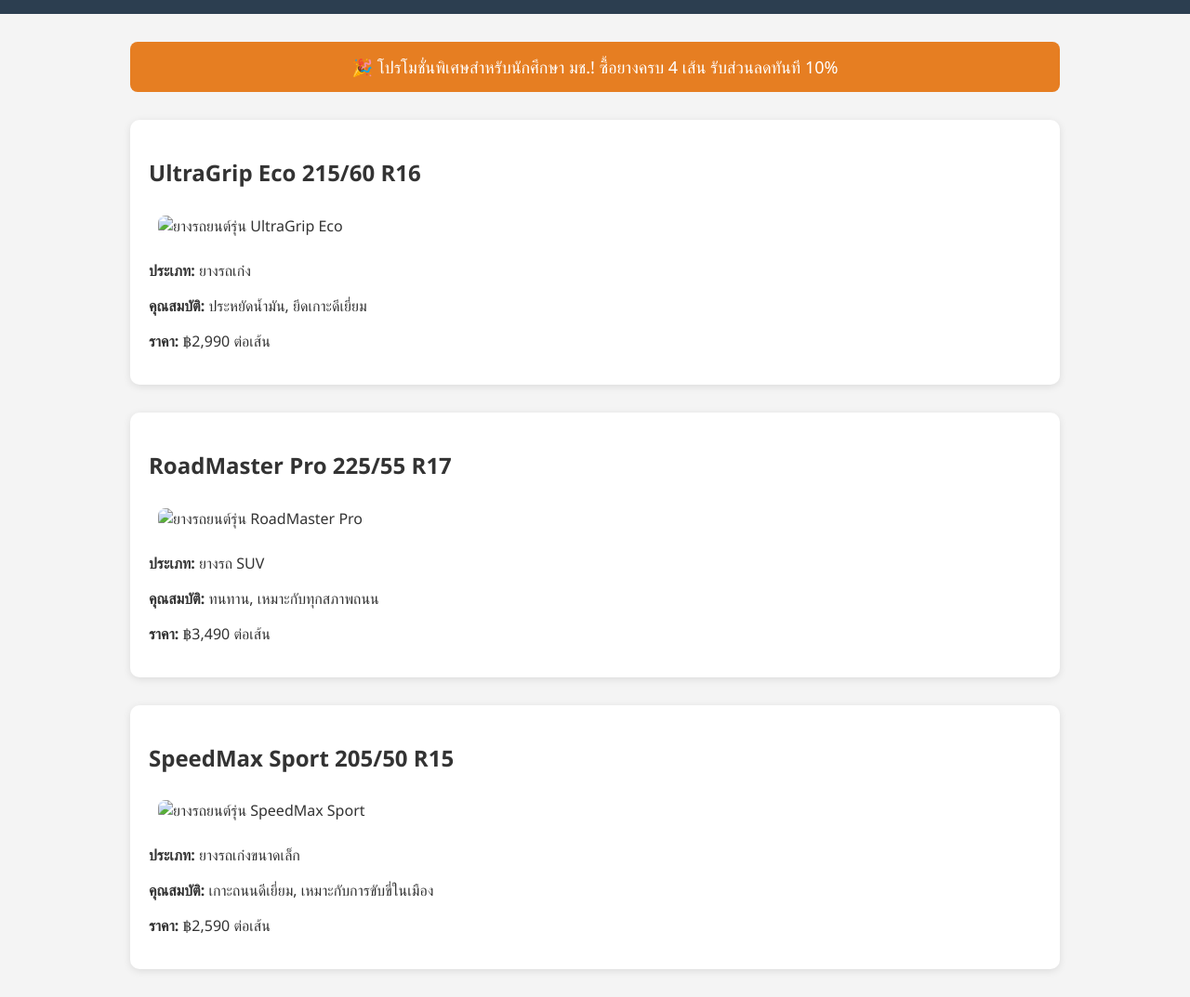
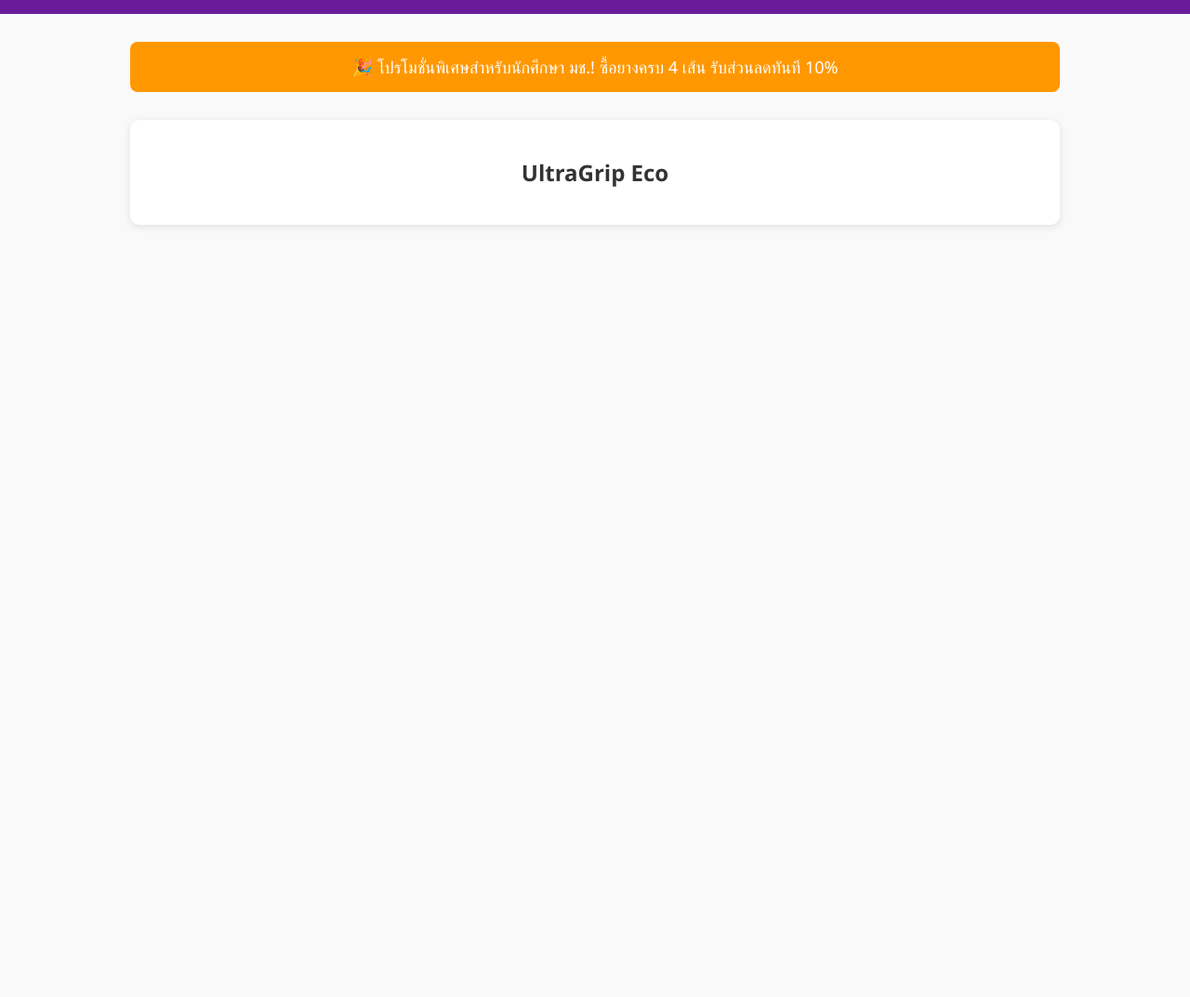
Before and after one commit to Igototoilet/myweb1, a plain HTML site: page index.html in a window 1280 px wide. Shown: the part 100-1173 px from the top of the page at 93% size. After the commit the page ends 800 px from the top, so only its background shows below. Drawn offline with Linux system fonts and the light colour scheme.

Commit message:
Update index.html

```diff
--- a/index.html
+++ b/index.html
@@ -8,11 +8,11 @@
             font-family: 'Segoe UI', sans-serif;
             margin: 0;
             padding: 0;
-            background-color: #f4f4f4;
+            background-color: #f9f9f9;
             color: #333;
         }
         header {
-            background-color: #2c3e50;
+            background-color: #6A1B9A;
             padding: 20px;
             text-align: center;
         }
@@ -31,7 +31,7 @@
             padding: 0 20px;
         }
         .advertisement {
-            background-color: #e67e22;
+            background-color: #FF9800;
             color: white;
             padding: 15px;
             text-align: center;
@@ -45,6 +45,7 @@
             margin-bottom: 30px;
             border-radius: 10px;
             box-shadow: 0 2px 8px rgba(0,0,0,0.1);
+            text-align: center;
         }
         .product img {
             width: 300px;
@@ -70,36 +71,4 @@
     </div>
 
     <div class="product">
-        <h2>UltraGrip Eco 215/60 R16</h2>
-        <img src="tire1.jpg" alt="ยางรถยนต์รุ่น UltraGrip Eco">
-        <div class="product-details">
-            <p><strong>ประเภท:</strong> ยางรถเก๋ง</p>
-            <p><strong>คุณสมบัติ:</strong> ประหยัดน้ำมัน, ยึดเกาะดีเยี่ยม</p>
-            <p><strong>ราคา:</strong> ฿2,990 ต่อเส้น</p>
-        </div>
-    </div>
-
-    <div class="product">
-        <h2>RoadMaster Pro 225/55 R17</h2>
-        <img src="tire2.jpg" alt="ยางรถยนต์รุ่น RoadMaster Pro">
-        <div class="product-details">
-            <p><strong>ประเภท:</strong> ยางรถ SUV</p>
-            <p><strong>คุณสมบัติ:</strong> ทนทาน, เหมาะกับทุกสภาพถนน</p>
-            <p><strong>ราคา:</strong> ฿3,490 ต่อเส้น</p>
-        </div>
-    </div>
-
-    <div class="product">
-        <h2>SpeedMax Sport 205/50 R15</h2>
-        <img src="tire3.jpg" alt="ยางรถยนต์รุ่น SpeedMax Sport">
-        <div class="product-details">
-            <p><strong>ประเภท:</strong> ยางรถเก๋งขนาดเล็ก</p>
-            <p><strong>คุณสมบัติ:</strong> เกาะถนนดีเยี่ยม, เหมาะกับการขับขี่ในเมือง</p>
-            <p><strong>ราคา:</strong> ฿2,590 ต่อเส้น</p>
-        </div>
-    </div>
-
-</div>
-
-</body>
-</html>
+        <h2>UltraGrip Eco
```
